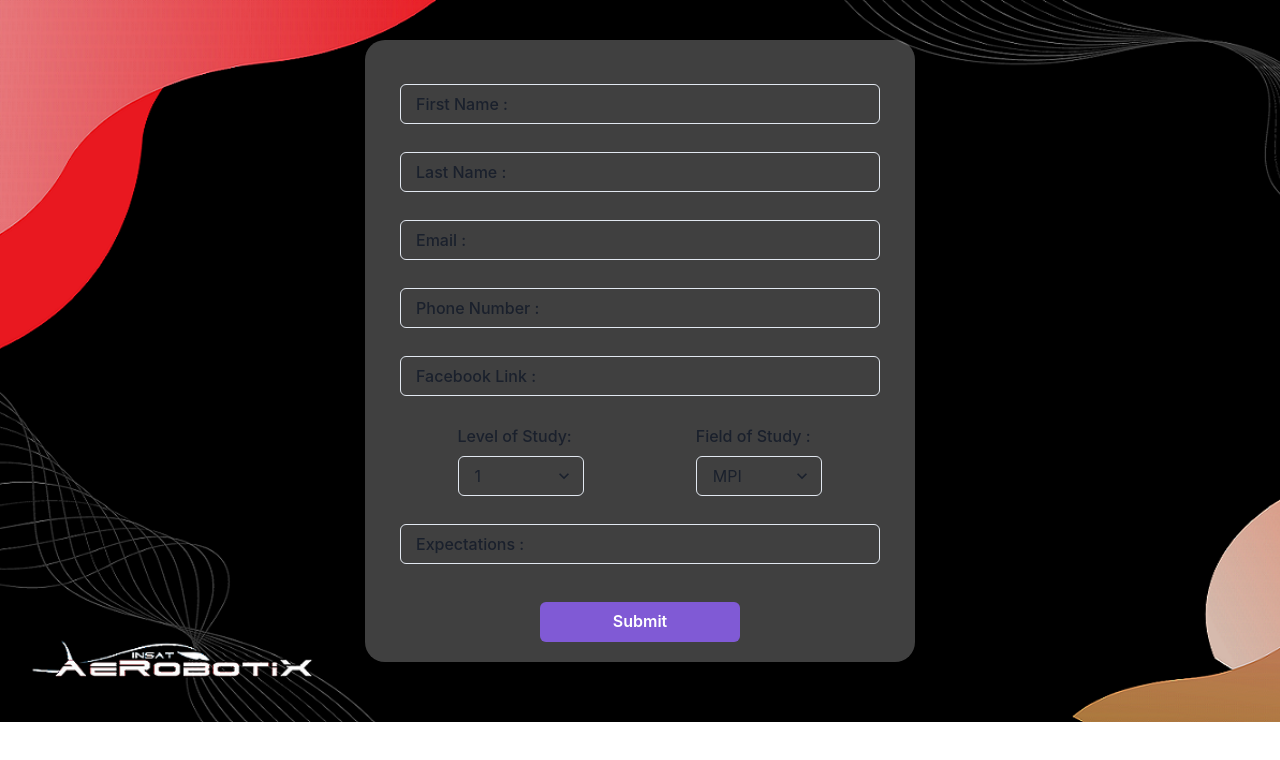
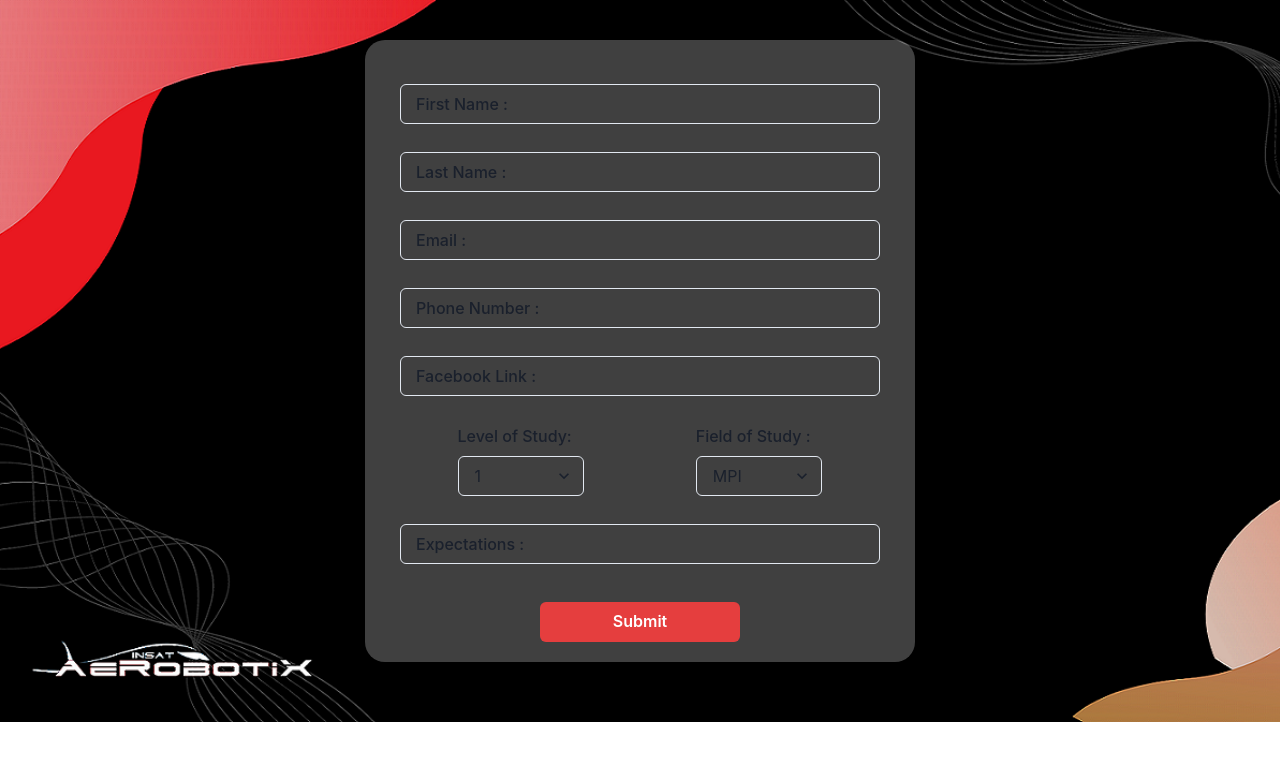
Before and after one commit to mehdixlabetix/Aerobotix-form, a React (Create React App) app: page / in a window 1280 px wide. Shown: the top 760 px of the page. Built offline with nearby package versions, Linux system fonts and the light colour scheme.

Commit message:
first version nchalah

```diff
--- a/src/components/Form.js
+++ b/src/components/Form.js
@@ -134,7 +134,7 @@ const Form=()=>{
                           isLoading={isLoading}
                           marginTop="10px"
                           type="submit"
-                          colorScheme="purple"
+                          colorScheme="red"
                           width="200px"
                       >Submit</Button>
                   </VStack>
--- a/src/components/Theme.js
+++ b/src/components/Theme.js
@@ -1,7 +1,7 @@
 import { extendTheme } from "@chakra-ui/react";
 
 const activeLabelStyles = {
-  transform: "scale(0.85) translateY(-24px)",
+  transform: "scale(0.95) translateY(-34px)",
 };
 const theme = extendTheme({
   components: {
--- a/src/index.css
+++ b/src/index.css
@@ -41,7 +41,7 @@ code {
   width: 60vh;
 }
 #label {
-  background-color:rgba(128,128,128,0) ;
+  background-color:rgba(105,105,105,0) ;
 }
 span{
   color: #a01d30;
```
